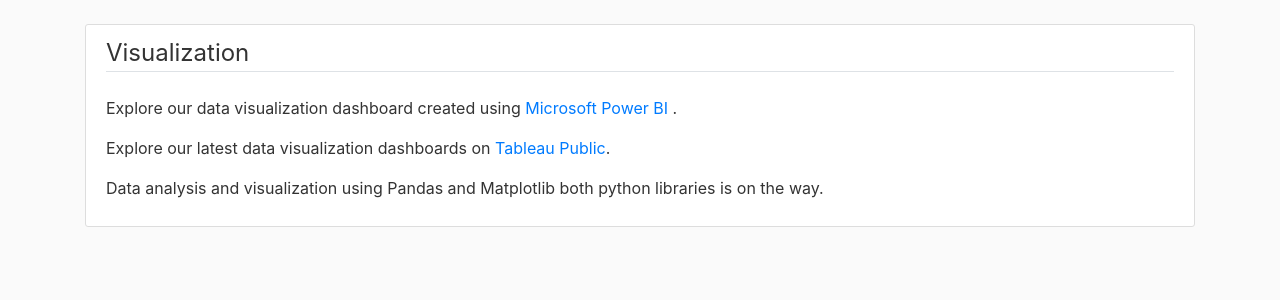
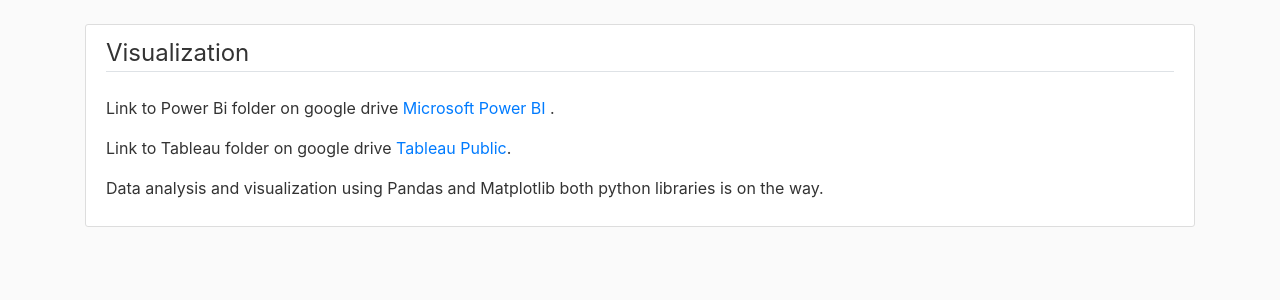
Before and after one commit to uoForms/Admin-CANBeWell, a Django app: page /visualization/ in a window 1280 px wide. Shown: the part 56-356 px from the top of the page. Run offline with Django 3.2, Linux system fonts and the light colour scheme; some libraries are stand-ins or nearby versions.

Commit message:
Update index.html

```diff
--- a/visualization/templates/visualization/index.html
+++ b/visualization/templates/visualization/index.html
@@ -1,7 +1,7 @@
 {% extends "analysis/base.html" %}
 {% load static %}
 {% block content %}
-    <p>Explore our data visualization dashboard created using <a href="https://app.powerbi.com/reportEmbed?reportId=e410a281-333f-4e04-bf93-d098a314dca1&autoAuth=true&ctid=d41fdab1-7e15-4cfd-b5fa-7200e54deb6b&config=eyJjbHVzdGVyVXJsIjoiaHR0cHM6Ly93YWJpLWNhbmFkYS1jZW50cmFsLXJlZGlyZWN0LmFuYWx5c2lzLndpbmRvd3MubmV0LyJ9"> Microsoft Power BI </a>.</p>
-    <p>Explore our latest data visualization dashboards on <a href="https://public.tableau.com/profile/healthcare.project#!/">Tableau Public</a>.</p>
+    <p>Link to Power Bi folder on google drive <a href="https://drive.google.com/drive/folders/1ugXQrabFfpAWFNGDLD5Su82KMPQQe3Nz"> Microsoft Power BI </a>.</p>
+    <p>Link to Tableau folder on google drive <a href="https://drive.google.com/drive/folders/1CD03UiWFPwyY5oAwn_IDO2TqeHbz6INx">Tableau Public</a>.</p>
     <p> Data analysis and visualization using Pandas and Matplotlib both python libraries is on the way.</p>
 {% endblock content %}
```
